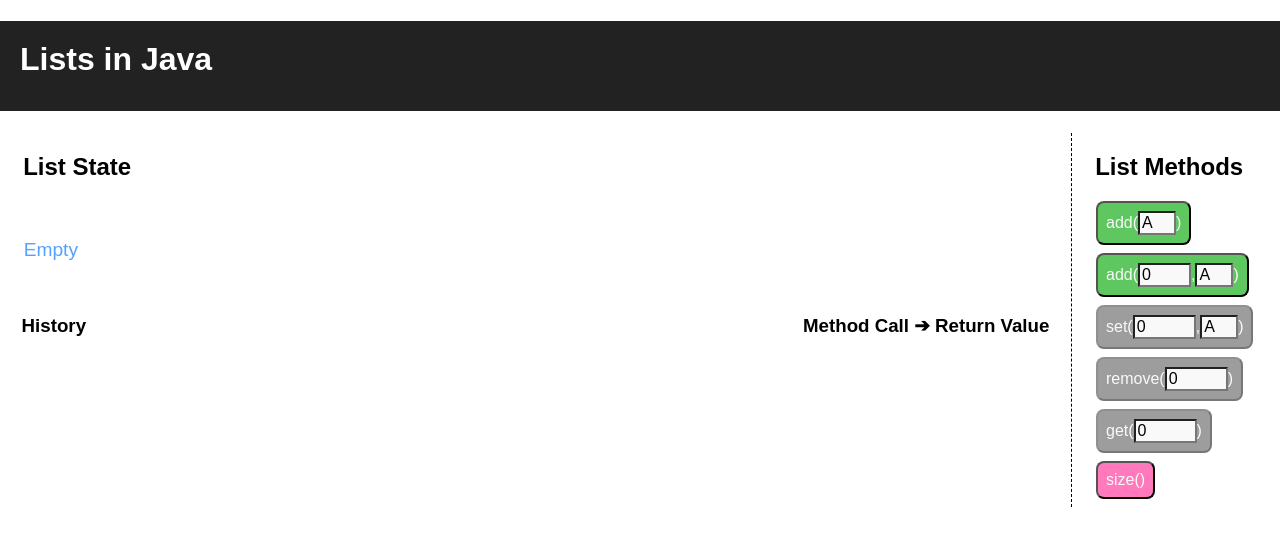
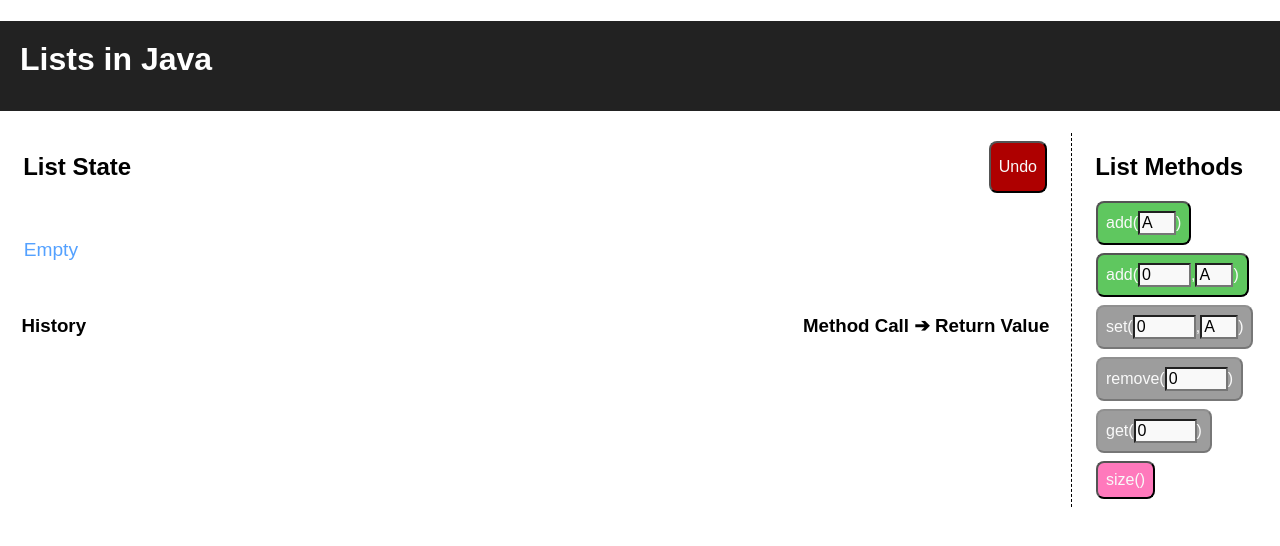
Before and after one commit to nikzb/lists-in-java, a React (Create React App) app: page / in a window 1280 px wide. Shown: the top 546 px of the page. Built offline with nearby package versions, Linux system fonts and the light colour scheme.

Commit message:
use css variables, undo button works

```diff
--- a/src/App.js
+++ b/src/App.js
@@ -16,6 +16,7 @@ class App extends Component {
     }
 
     this.onMethodButtonClick = this.onMethodButtonClick.bind(this);
+    this.onUndoButtonClick = this.onUndoButtonClick.bind(this);
   }
 
   onMethodButtonClick(method, argums) {
@@ -52,6 +53,14 @@ class App extends Component {
     }
   }
 
+  onUndoButtonClick() {
+    if (this.state.snapshots.size > 1) {
+      this.setState((prevState, props) => ({
+        snapshots: undoSnapshot(prevState.snapshots)
+      }));
+    }
+  }
+
   render() {
     console.log(this.state.snapshots);
 
@@ -59,7 +68,10 @@ class App extends Component {
       <div className="App">
         <h1 className="App__header">Lists in Java</h1>
         <div className="App__main-row">
-          <StateTracker snapshots={this.state.snapshots} />
+          <StateTracker
+            snapshots={this.state.snapshots}
+            onUndo={this.onUndoButtonClick}
+          />
           <MethodToolbox
             onButtonClick={this.onMethodButtonClick}
             listSize={currentListSize(this.state.snapshots)}
--- a/src/components/methodToolbox/MethodButton.css
+++ b/src/components/methodToolbox/MethodButton.css
@@ -1,12 +1,9 @@
 .MethodButton {
   display: flex;
   align-items: center;
-  background: lightgreen;
   padding: 0.5em;
-  border-radius: 0.5em;
   font-size: 1.0em;
   margin: 0.5em;
-  color: #f9f9f9;
 }
 
 .MethodButton--add {
--- a/src/components/stateTracker/ListItem.css
+++ b/src/components/stateTracker/ListItem.css
@@ -11,7 +11,7 @@
 
 .ListItem__value {
   font-size: 1.5em;
-  background: rgb(84, 161, 255);
+  background: var(--default-item-color, rgb(84, 161, 255));
   padding: 0.5em 0;
   width: 2.5em;
   border-radius: 0.5em;
--- a/src/components/stateTracker/ListItem.js
+++ b/src/components/stateTracker/ListItem.js
@@ -1,5 +1,6 @@
 import React from 'react';
 
+import '../../variables.css';
 import './ListItem.css';
 
 function ListItem({value, index}) {
--- a/src/components/stateTracker/ListViz.css
+++ b/src/components/stateTracker/ListViz.css
@@ -9,7 +9,6 @@
 .ListViz--empty {
   margin: 2.0em;
   margin-left: 0.4em;
-  color: rgb(84, 161, 255);
+  color: var(--default-item-color, rgb(84, 161, 255));
   font-size: 1.2em;
-
 }
--- a/src/components/stateTracker/ListViz.js
+++ b/src/components/stateTracker/ListViz.js
@@ -1,6 +1,7 @@
 import React from 'react';
 
 import ListItem from './ListItem';
+// import '../../variables.css';
 import './ListViz.css';
 
 function ListViz({snapshot}) {
--- a/src/components/stateTracker/StateTracker.css
+++ b/src/components/stateTracker/StateTracker.css
@@ -3,3 +3,8 @@
   margin-left: 1em;
   /* height: 100vh; */
 }
+
+.StateTracker__header {
+  display: flex;
+  justify-content: space-between;
+}
--- a/src/components/stateTracker/StateTracker.js
+++ b/src/components/stateTracker/StateTracker.js
@@ -2,13 +2,18 @@ import React from 'react';
 
 import ListHistory from './ListHistory';
 import ListViz from './ListViz';
+import UndoButton from './UndoButton';
+import { undoSnapshot } from '../../models/Snapshots';
 
 import './StateTracker.css';
 
-function StateTracker({snapshots}) {
+function StateTracker({snapshots, onUndo}) {
   return (
     <div className="StateTracker">
-      <h2 className="section-title">List State</h2>
+      <div className="StateTracker__header">
+        <h2 className="section-title">List State</h2>
+        <UndoButton onClick={onUndo} />
+      </div>
       <ListViz snapshot={snapshots.get(snapshots.size - 1)} />
        <ListHistory snapshots={snapshots} />
     </div>
--- /dev/null
+++ b/src/components/stateTracker/UndoButton.css
@@ -0,0 +1,7 @@
+.UndoButton {
+  align-items: center;
+  padding: 0.5em;
+  font-size: 1.0em;
+  margin: 0.5em;
+  background-color: rgb(174, 0, 0)
+}
--- /dev/null
+++ b/src/components/stateTracker/UndoButton.js
@@ -0,0 +1,9 @@
+import React from 'react';
+
+import './UndoButton.css';
+
+function UndoButton({onClick}) {
+  return <button className='UndoButton' onClick={onClick}>Undo</button>;
+}
+
+export default UndoButton;
--- a/src/index.css
+++ b/src/index.css
@@ -12,3 +12,8 @@ h3.section-title {
   margin-left: 0.3em;
   margin-right: 0.3em;
 }
+
+button {
+  border-radius: 0.5em;
+  color: #f9f9f9;
+}
--- /dev/null
+++ b/src/variables.css
@@ -0,0 +1,3 @@
+:root {
+  --default-item-color: rgb(84, 161, 255);
+}
```
